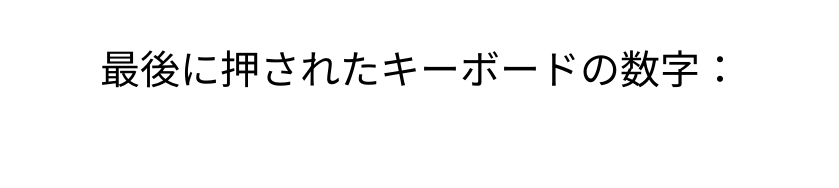
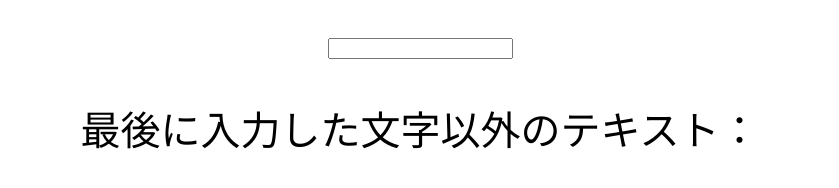
Before and after one commit to 185xyt3ki/185xyt3ki.github.io, a plain HTML site: page index.html in a window 1280 px wide. Shown: the part 960-1148 px from the top of the page, without its empty margins (220-1059 px from the left). Before the commit the page ends 1096 px from the top, so only its background shows below. Drawn offline with Linux system fonts and the light colour scheme.

Commit message:
update index.html

```diff
--- a/index.html
+++ b/index.html
@@ -24,11 +24,9 @@
   </style>
 
   <script>
-    function output1example() {
-      var target1 = document.getElementById("onkey1");
-//      if (event >= 49 && event <= 57) {
-        target1.innerHTML = "押されました";
-//      }
+    function sample1getValue() {
+      var $sample1value = document.getElementById( "sample1input" ).value;
+      document.getElementById( "sample1output" ).innerHTML = $sample1value;
     }
   </script>
 </head>
@@ -37,9 +35,7 @@
   <img src="./pwa-logo.svg" alt="PWA logo" class="image" />
   <a href="p.html">p.html</a>
 
-  <p onkeyup="output1example();">
-    最後に押されたキーボードの数字：
-    <span id="onkey1"></span>
-  </p>
+  <p><input type="text" id="sample1input" onkeydown="sample1getValue();" /></p>
+  <p>最後に入力した文字以外のテキスト：<span id="sample1output"></span></p>
 </body>
 </html>
```
